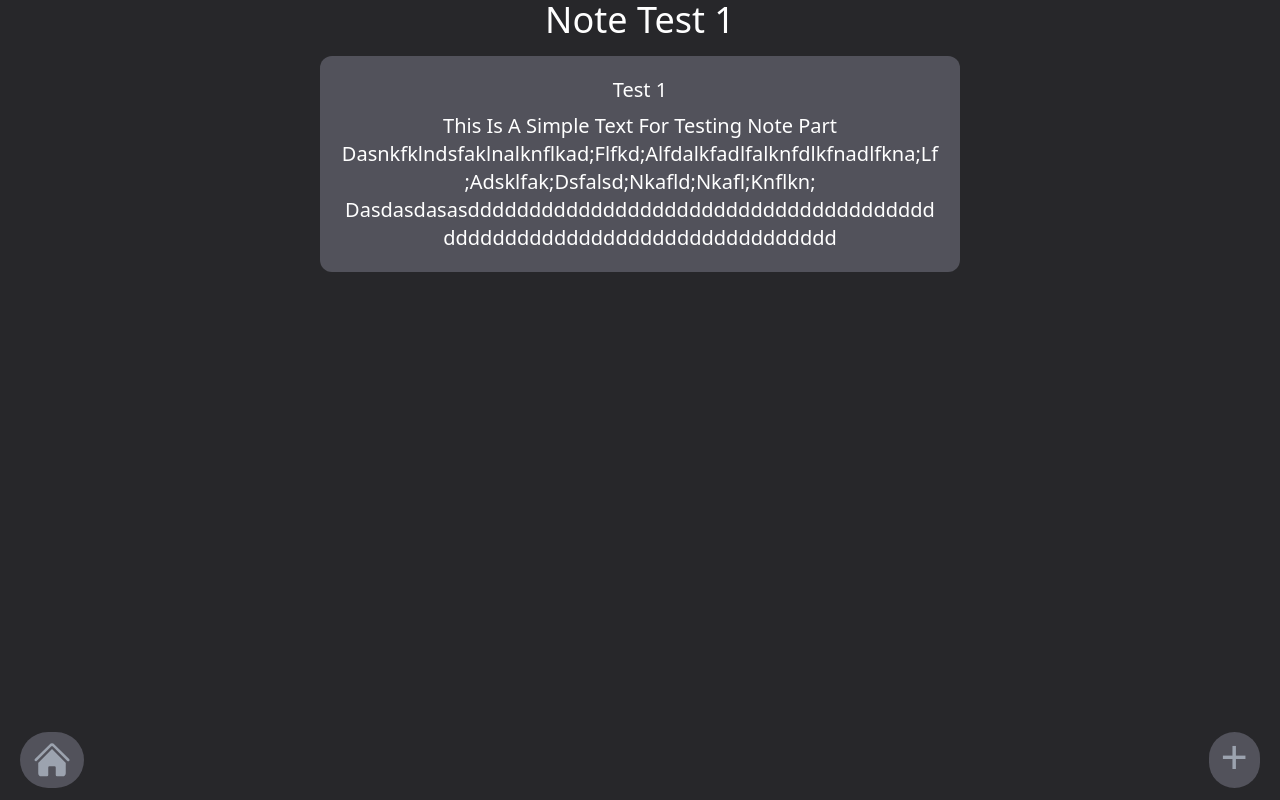
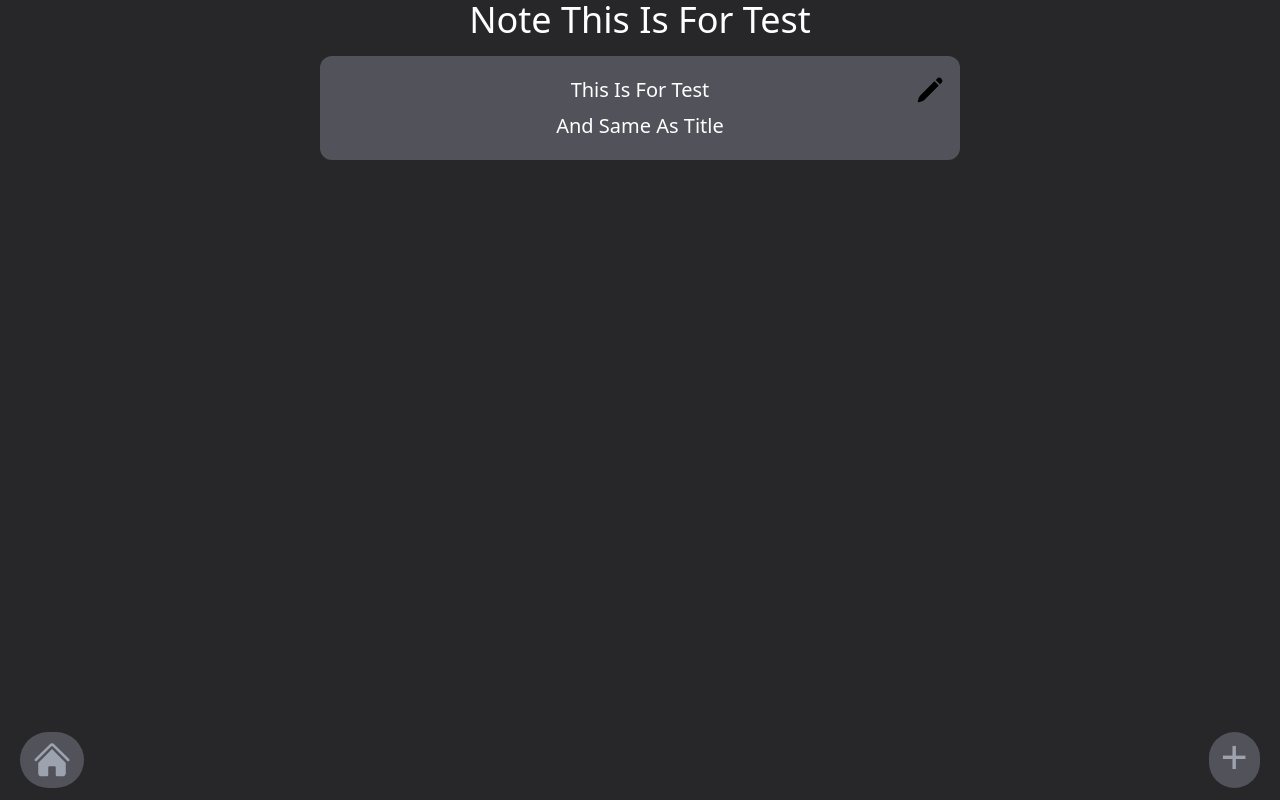
Before and after one commit to erfan004/note-app, a React (Vite) app: page /add-notes/1 in a window 1280 px wide. Built offline with nearby package versions, Linux system fonts and the light colour scheme; data requests are answered from the project's data file.

Commit message:
feat: :sparkles: now you can edit your notes
now you can edit your notes

```diff
--- a/db.json
+++ b/db.json
@@ -1,9 +1,9 @@
 {
   "Notes": [
     {
-      "id": "1",
-      "title": "test 1",
-      "body": "this is a simple text for testing note part dasnkfklndsfaklnalknflkad;flfkd;alfdalkfadlfalknfdlkfnadlfkna;lf;adsklfak;dsfalsd;nkafld;nkafl;knflkn; dasdasdasasdddddddddddddddddddddddddddddddddddddddddddddddddddddddddddddddddddddd"
+      "title": "this is for test",
+      "body": "and same as title",
+      "id": "1"
     },
     {
       "id": "2",
--- a/src/components/SingleNotePage.tsx
+++ b/src/components/SingleNotePage.tsx
@@ -1,30 +1,98 @@
-import { useParams } from "react-router"
-import { useState , useEffect } from "react"
-import axios from "axios"
-import {AxiosResponse} from "axios"
-import NoteProps from "../types/NotePropTypes"
+import { useParams } from "react-router";
+import React, { useState, useEffect } from "react";
+import { PencilIcon } from "@heroicons/react/24/solid";
+import axios from "axios";
+import { AxiosResponse } from "axios";
+import { useNavigate } from "react-router";
+import NoteProps from "../types/NotePropTypes";
+
 function SingleNotePage() {
+  const { noteId } = useParams();
+  const navigate = useNavigate()
+  const [notes, setNotes] = useState([]);
+  const [editStatus, setEditStatus] = useState(false);
+  const [body , setBody] = useState('')
+  const [title , setTitle] = useState('')
 
+  useEffect(() => {
+    axios.get("http://localhost:3000/Notes").then((res: AxiosResponse) => {
+      setNotes(res.data);
+    });
+  }, [setNotes]);
 
-  const [notes , setNotes]  = useState([])
-  useEffect(()=>{
-    axios.get('http://localhost:3000/Notes')
-    .then((res : AxiosResponse)=>{
-      setNotes(res.data)
+  const singleNote: NoteProps[] = notes.filter(
+    (item: NoteProps) => item.id == noteId
+  );
+
+  function editNoteHandler() {
+    setEditStatus(true);
+  }
+
+  function editFormHandler(e: React.FormEvent<HTMLFormElement>){
+    e.preventDefault()
+    axios.put(`http://localhost:3000/Notes/${noteId}` , {
+      title ,
+      body
     })
-  } , [])
+    .then((res)=>{
+      console.log(res);
+      navigate('/')
+    })
+  }
 
-  const {noteId} = useParams()
-  const singleNote : NoteProps[] = notes.filter((item :NoteProps) => item.id == noteId)
   return (
     <>
-      <h1 className="text-4xl text-center capitalize">note {singleNote[0]?.title}</h1>
-      <div className="flex flex-col break-words md:w-6/12 mx-auto s:mw-10/12 bg-zinc-600 md:rounded-xl p-5 mt-4 text-xl capitalize text-center">
-        <div>{singleNote[0]?.title}</div>
-        <div className="mt-2">{singleNote[0]?.body}</div>
-      </div>
+      {editStatus ? (
+        <div>
+          <div>
+            <h1 className="text-4xl text-center mt-4 capitalize">
+              edit note
+            </h1>
+            <form
+              onSubmit={(e) => editFormHandler(e)}
+              className="flex flex-col md:w-6/12 mx-auto s:mw-10/12 bg-zinc-600 md:rounded-xl p-5 mt-4"
+            >
+              <input
+                autoFocus
+                type="text"
+                placeholder="title"
+                value={title}
+                onChange={(e) => setTitle(e.target.value)}
+                className="inp-notes my-4"
+              />
+              <textarea
+                rows={3}
+                placeholder="body"
+                value={body}
+                onChange={(e) => setBody(e.target.value)}
+                className="inp-notes"
+              ></textarea>
+              <button
+                type="submit"
+                className="bg-zinc-800 mt-4 text-xl capitalize rounded-xl py-2 w-6/12 mx-auto"
+              >
+                edit note
+              </button>
+            </form>
+          </div>
+        </div>
+      ) : (
+        <div>
+          <h1 className="text-4xl text-center capitalize">
+            note {singleNote[0]?.title}
+          </h1>
+          <div className="flex flex-col relative break-words md:w-6/12 mx-auto s:mw-10/12 bg-zinc-600 md:rounded-xl p-5 mt-4 text-xl capitalize text-center">
+            <PencilIcon
+              onClick={editNoteHandler}
+              className="w-7 text-black  absolute right-4 cursor-pointer"
+            />
+            <div>{singleNote[0]?.title}</div>
+            <div className="mt-2">{singleNote[0]?.body}</div>
+          </div>
+        </div>
+      )}
     </>
-  )
+  );
 }
 
-export default SingleNotePage
+export default SingleNotePage;
```
